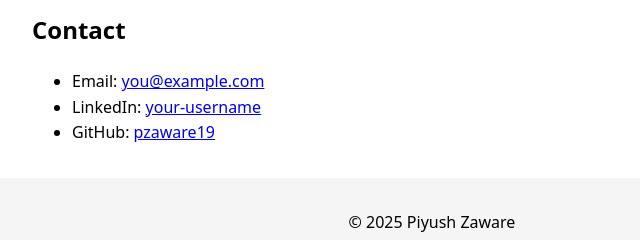
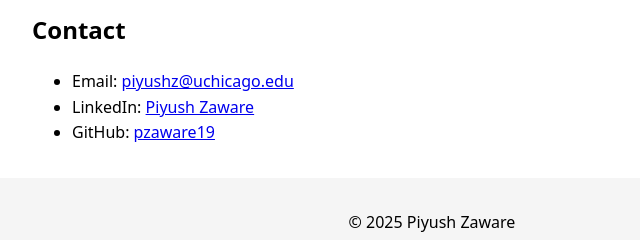
Before and after one commit to pzaware19/pzaware19.github.io, a plain HTML site: page index.html in a window 1280 px wide. Shown: the part 688-928 px from the top of the page, 208-848 px from the left. Drawn offline with Linux system fonts and the light colour scheme.

Commit message:
Update index.html
new changes

```diff
--- a/index.html
+++ b/index.html
@@ -42,11 +42,11 @@
     <section id="contact">
       <h2>Contact</h2>
       <ul>
-        <li>Email: <a href="piyushz@uchicago.edu">you@example.com</a></li>
+        <li>Email: <a href="piyushz@uchicago.edu">piyushz@uchicago.edu</a></li>
         <li>
           LinkedIn:
           <a href="www.linkedin.com/in/piyush-zaware"
-            >your-username</a
+            >Piyush Zaware</a
           >
         </li>
         <li>
```
